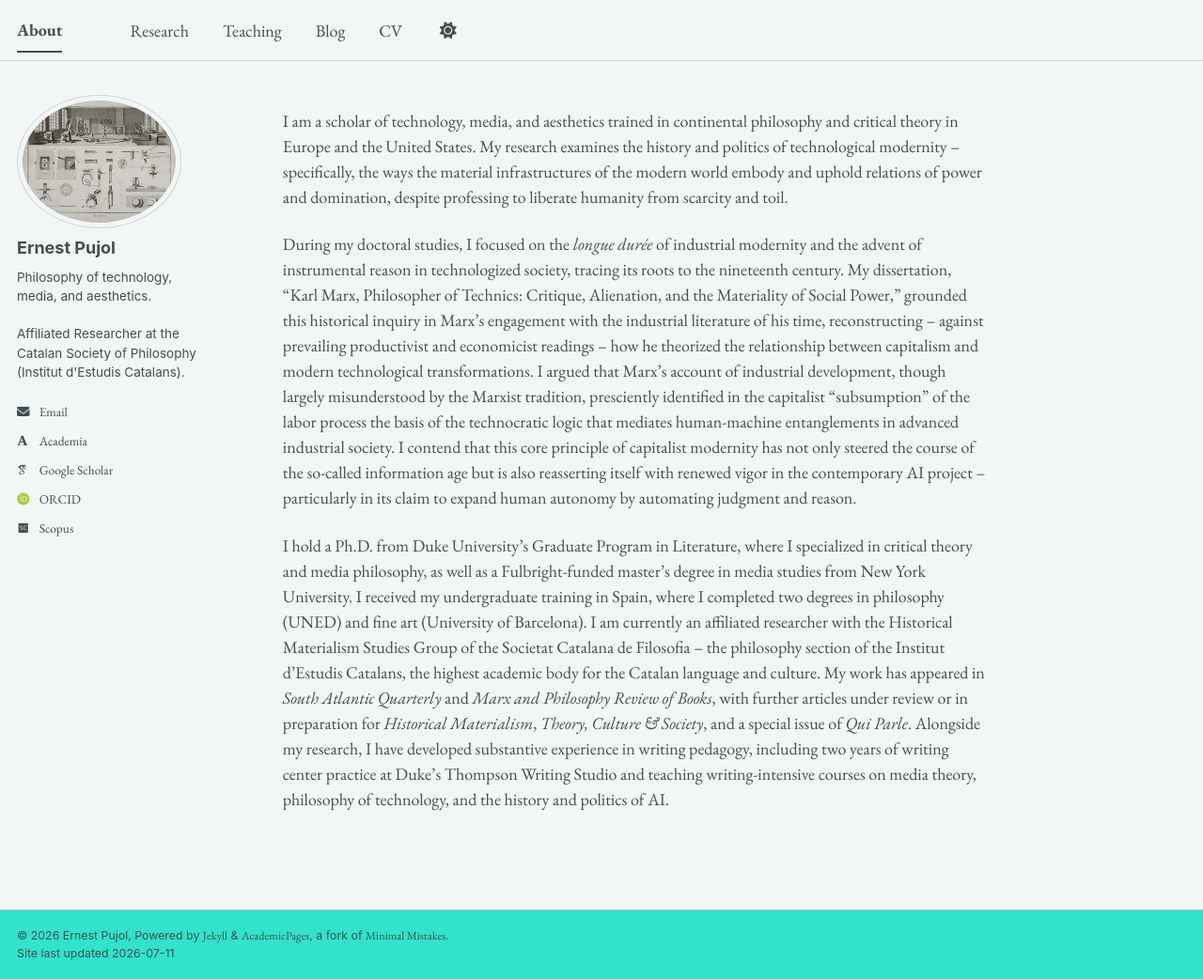
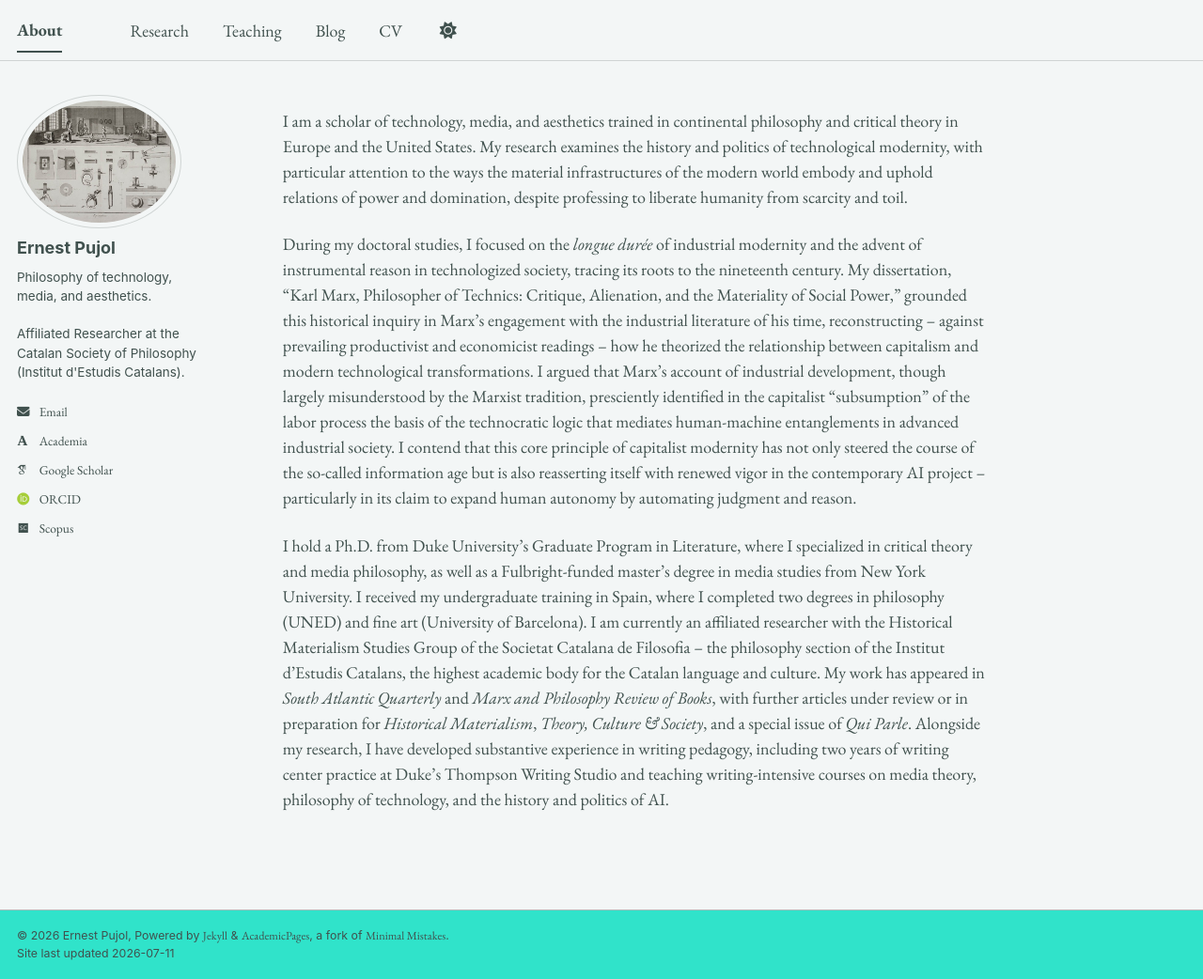
Before and after one commit to epujol90/epujol90.github.io, a Jekyll site: the page built from _pages/about.md, in a window 1280 px wide and 1042 px high. Shown: the whole window at 94% size. Built offline with Jekyll 4.4.1, drawn with Linux system fonts in a browser that asks for light colours; some web fonts are replaced; a script bundle is joined from its source files by our own code; library files that are not in the unit come from our copies.

Commit message:
Update about.md

```diff
--- a/_pages/about.md
+++ b/_pages/about.md
@@ -6,7 +6,7 @@ redirect_from:
   - /about/
   - /about.html
 ---
-I am a scholar of technology, media, and aesthetics trained in continental philosophy and critical theory in Europe and the United States. My research examines the history and politics of technological modernity -- specifically, the ways the material infrastructures of the modern world embody and uphold relations of power and domination, despite professing to liberate humanity from scarcity and toil.
+I am a scholar of technology, media, and aesthetics trained in continental philosophy and critical theory in Europe and the United States. My research examines the history and politics of technological modernity, with particular attention to the ways the material infrastructures of the modern world embody and uphold relations of power and domination, despite professing to liberate humanity from scarcity and toil.
 
 During my doctoral studies, I focused on the _longue durée_ of industrial modernity and the advent of instrumental reason in technologized society, tracing its roots to the nineteenth century. My dissertation, “Karl Marx, Philosopher of Technics: Critique, Alienation, and the Materiality of Social Power,” grounded this historical inquiry in Marx’s engagement with the industrial literature of his time, reconstructing -- against prevailing productivist and economicist readings -- how he theorized the relationship between capitalism and modern technological transformations. I argued that Marx’s account of industrial development, though largely misunderstood by the Marxist tradition, presciently identified in the capitalist "subsumption" of the labor process the basis of the technocratic logic that mediates human-machine entanglements in advanced industrial society. I contend that this core principle of capitalist modernity has not only steered the course of the so-called information age but is also reasserting itself with renewed vigor in the contemporary AI project -- particularly in its claim to expand human autonomy by automating judgment and reason.
 
```
